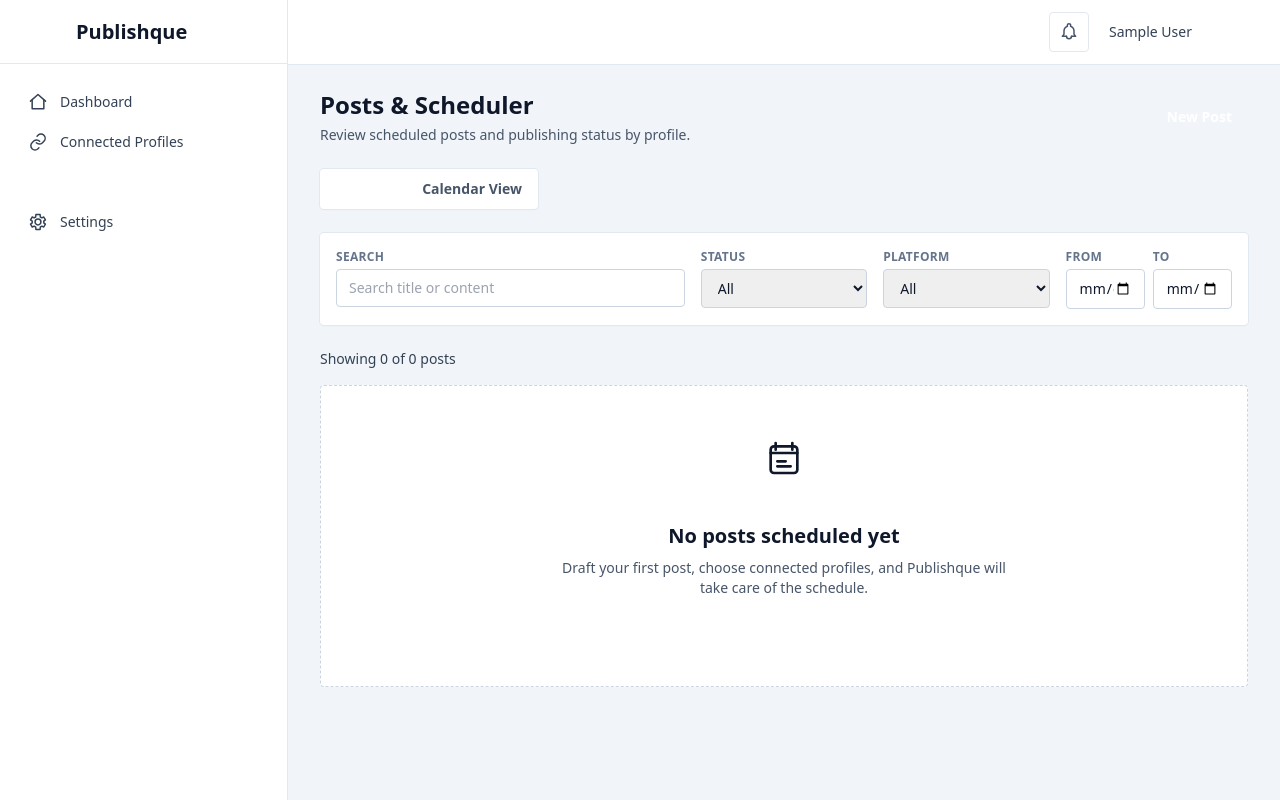
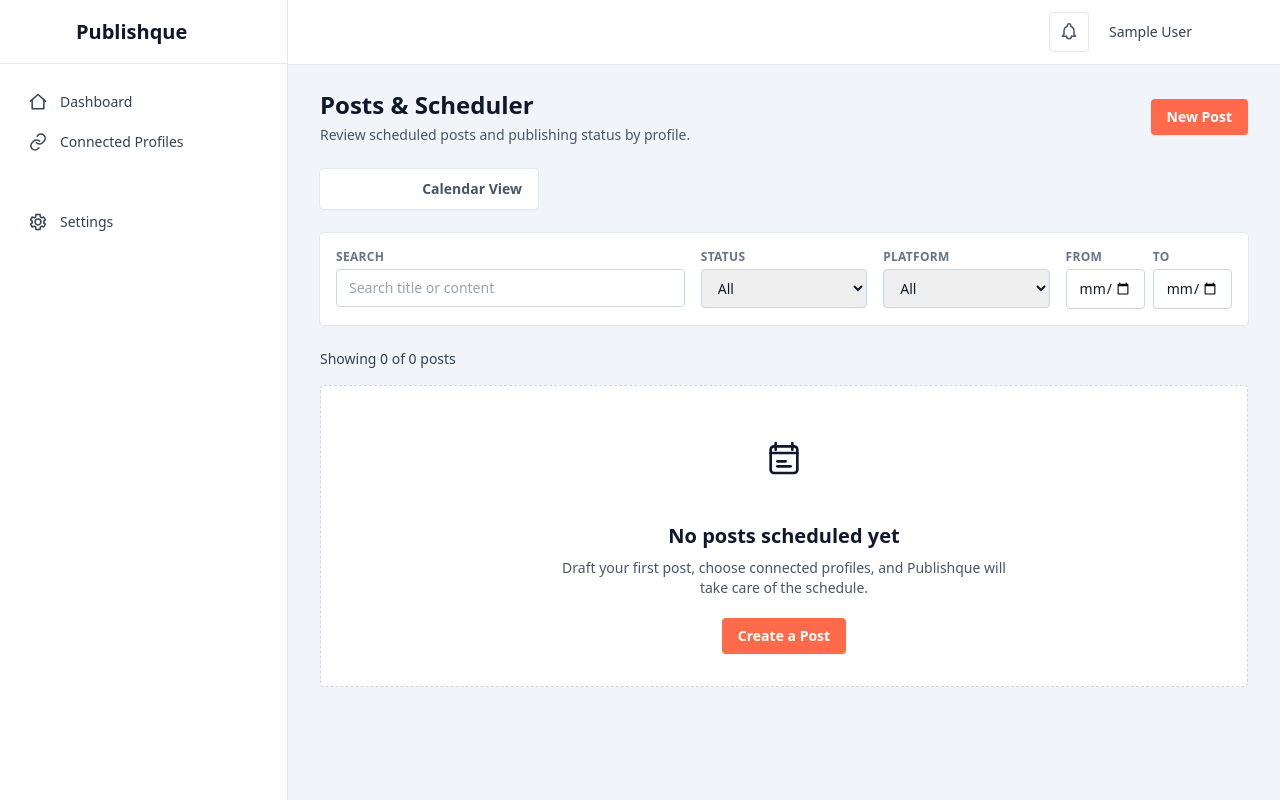
Before and after one commit to manik018/publishque, a Django app: page /posts/ in a window 1280 px wide. Run offline with Django 5.2, Linux system fonts and the light colour scheme; the visitor is signed in with stand-in values (Sample User, id 1); data that the repository does not hold is empty; parts of the project's set-up code (start-up, migrations or seed data) failed here and were passed over; some libraries are stand-ins or nearby versions.

Commit message:
Fix CTA styling across dashboard pages

```diff
--- a/templates/notifications/notification_list.html
+++ b/templates/notifications/notification_list.html
@@ -30,7 +30,7 @@
                 </div>
                 <h2 class="mt-6 text-xl font-semibold text-primary">No notifications yet</h2>
                 <p class="mx-auto mt-2 max-w-md text-sm text-slate-600">When posts publish or need attention, you will see the update here.</p>
-                <a href="{% url 'posts:list' %}" class="mt-5 inline-flex rounded bg-accent px-4 py-2 text-sm font-semibold text-white">Review posts</a>
+                <a href="{% url 'posts:list' %}" class="mt-5 inline-flex rounded bg-[#FF6B4A] px-4 py-2 text-sm font-semibold text-white shadow-sm hover:bg-[#e85f42]">Review posts</a>
             </div>
         {% endfor %}
     </div>
--- a/templates/posts/calendar.html
+++ b/templates/posts/calendar.html
@@ -9,7 +9,7 @@
             <h1 class="text-2xl font-semibold text-primary">Posts & Scheduler</h1>
             <p class="mt-1 text-sm text-slate-600">See scheduled posts by month and drill into busy days.</p>
         </div>
-        <a href="{% url 'posts:new' %}" class="inline-flex items-center justify-center rounded bg-accent px-4 py-2 text-sm font-semibold text-white">
+        <a href="{% url 'posts:new' %}" class="inline-flex items-center justify-center rounded bg-[#FF6B4A] px-4 py-2 text-sm font-semibold text-white shadow-sm hover:bg-[#e85f42]">
             New Post
         </a>
     </div>
--- a/templates/posts/partials/post_results.html
+++ b/templates/posts/partials/post_results.html
@@ -88,12 +88,12 @@
             <h2 class="mt-6 text-xl font-semibold text-primary">{% if has_active_filters %}No posts match these filters{% else %}No posts scheduled yet{% endif %}</h2>
             <p class="mx-auto mt-2 max-w-md text-sm text-slate-600">{% if has_active_filters %}Try removing a filter or broadening the date range to see more posts.{% else %}Draft your first post, choose connected profiles, and Publishque will take care of the schedule.{% endif %}</p>
             {% if has_active_filters %}
-                <a href="{% url 'posts:list' %}" class="mt-5 inline-flex rounded bg-accent px-4 py-2 text-sm font-semibold text-white"
+                <a href="{% url 'posts:list' %}" class="mt-5 inline-flex rounded bg-[#FF6B4A] px-4 py-2 text-sm font-semibold text-white shadow-sm hover:bg-[#e85f42]"
                    hx-get="{% url 'posts:list' %}"
                    hx-target="#post-results"
                    hx-push-url="true">Reset filters</a>
             {% else %}
-                <a href="{% url 'posts:new' %}" class="mt-5 inline-flex rounded bg-accent px-4 py-2 text-sm font-semibold text-white">Create a Post</a>
+                <a href="{% url 'posts:new' %}" class="mt-5 inline-flex rounded bg-[#FF6B4A] px-4 py-2 text-sm font-semibold text-white shadow-sm hover:bg-[#e85f42]">Create a Post</a>
             {% endif %}
         </div>
     {% endif %}
--- a/templates/posts/post_form.html
+++ b/templates/posts/post_form.html
@@ -91,7 +91,7 @@
         </div>
 
         <div class="flex flex-wrap gap-3">
-            <button type="submit" class="rounded bg-accent px-4 py-2 text-sm font-semibold text-white">
+            <button type="submit" class="rounded bg-[#FF6B4A] px-4 py-2 text-sm font-semibold text-white shadow-sm hover:bg-[#e85f42]">
                 Schedule Post
             </button>
             <a href="{% url 'posts:list' %}" class="rounded border border-slate-300 px-4 py-2 text-sm font-semibold text-slate-700">
--- a/templates/posts/post_list.html
+++ b/templates/posts/post_list.html
@@ -10,7 +10,7 @@
             <h1 class="text-2xl font-semibold text-primary">Posts & Scheduler</h1>
             <p class="mt-1 text-sm text-slate-600">Review scheduled posts and publishing status by profile.</p>
         </div>
-        <a href="{% url 'posts:new' %}" class="inline-flex items-center justify-center rounded bg-accent px-4 py-2 text-sm font-semibold text-white">
+        <a href="{% url 'posts:new' %}" class="inline-flex items-center justify-center rounded bg-[#FF6B4A] px-4 py-2 text-sm font-semibold text-white shadow-sm hover:bg-[#e85f42]">
             New Post
         </a>
     </div>
--- a/templates/profiles/connected_profiles.html
+++ b/templates/profiles/connected_profiles.html
@@ -11,7 +11,7 @@
             <h1 class="text-2xl font-semibold">Connected Profiles</h1>
             <p class="mt-1 text-sm text-slate-600">Manage the social accounts Publishque can publish to.</p>
         </div>
-        <a href="{% provider_login_url 'pinterest' process='connect' %}" class="inline-flex items-center justify-center rounded bg-accent px-4 py-2 text-sm font-medium text-white">
+        <a href="{% provider_login_url 'pinterest' process='connect' %}" class="inline-flex items-center justify-center rounded bg-[#FF6B4A] px-4 py-2 text-sm font-medium text-white shadow-sm hover:bg-[#e85f42]">
             Connect Pinterest Account
         </a>
     </div>
@@ -58,7 +58,7 @@
             </div>
             <h2 class="mt-6 text-xl font-semibold text-primary">Connect your first profile</h2>
             <p class="mx-auto mt-2 max-w-md text-sm text-slate-600">Start with Pinterest so Publishque can prepare scheduled posts for the right audience.</p>
-            <a href="{% provider_login_url 'pinterest' process='connect' %}" class="mt-5 inline-flex rounded bg-accent px-4 py-2 text-sm font-semibold text-white">
+            <a href="{% provider_login_url 'pinterest' process='connect' %}" class="mt-5 inline-flex rounded bg-[#2E2A5C] px-4 py-2 text-sm font-semibold text-white shadow-sm hover:bg-[#25224d]">
                 Connect Pinterest
             </a>
         </div>
--- a/templates/settings/account_deleted.html
+++ b/templates/settings/account_deleted.html
@@ -6,6 +6,6 @@
 <section class="rounded bg-white p-8 text-center shadow-sm ring-1 ring-slate-200">
     <h1 class="text-2xl font-semibold text-primary">Your account has been deleted</h1>
     <p class="mx-auto mt-3 max-w-md text-sm text-slate-600">Your Publishque account and related data have been removed.</p>
-    <a href="{% url 'accounts:register' %}" class="mt-5 inline-flex rounded bg-accent px-4 py-2 text-sm font-semibold text-white">Create a new account</a>
+    <a href="{% url 'accounts:register' %}" class="mt-5 inline-flex rounded bg-[#FF6B4A] px-4 py-2 text-sm font-semibold text-white shadow-sm hover:bg-[#e85f42]">Create a new account</a>
 </section>
 {% endblock %}
--- a/templates/settings/notifications.html
+++ b/templates/settings/notifications.html
@@ -22,6 +22,6 @@
         {% endfor %}
     </div>
 
-    <button type="submit" class="mt-6 rounded bg-accent px-4 py-2 text-sm font-semibold text-white">Save preferences</button>
+    <button type="submit" class="mt-6 rounded bg-[#FF6B4A] px-4 py-2 text-sm font-semibold text-white shadow-sm hover:bg-[#e85f42]">Save preferences</button>
 </form>
 {% endblock %}
--- a/templates/settings/profile.html
+++ b/templates/settings/profile.html
@@ -25,7 +25,7 @@
                 {% for error in form.email.errors %}<p class="mt-1 text-sm text-red-700">{{ error }}</p>{% endfor %}
             </div>
         </div>
-        <button type="submit" class="mt-5 rounded bg-accent px-4 py-2 text-sm font-semibold text-white">Save profile</button>
+        <button type="submit" class="mt-5 rounded bg-[#FF6B4A] px-4 py-2 text-sm font-semibold text-white shadow-sm hover:bg-[#e85f42]">Save profile</button>
     </form>
 
     <section class="rounded bg-white p-6 shadow-sm ring-1 ring-slate-200">
--- a/templates/settings/security.html
+++ b/templates/settings/security.html
@@ -18,7 +18,7 @@
                 </div>
             {% endfor %}
         </div>
-        <button type="submit" class="mt-5 rounded bg-accent px-4 py-2 text-sm font-semibold text-white">Update password</button>
+        <button type="submit" class="mt-5 rounded bg-[#FF6B4A] px-4 py-2 text-sm font-semibold text-white shadow-sm hover:bg-[#e85f42]">Update password</button>
     </form>
 
     <section class="rounded bg-white p-6 shadow-sm ring-1 ring-slate-200">
```
Also changed, not shown: apps/profiles/tests/test_connected_profiles.py (+20 -0 lines).
